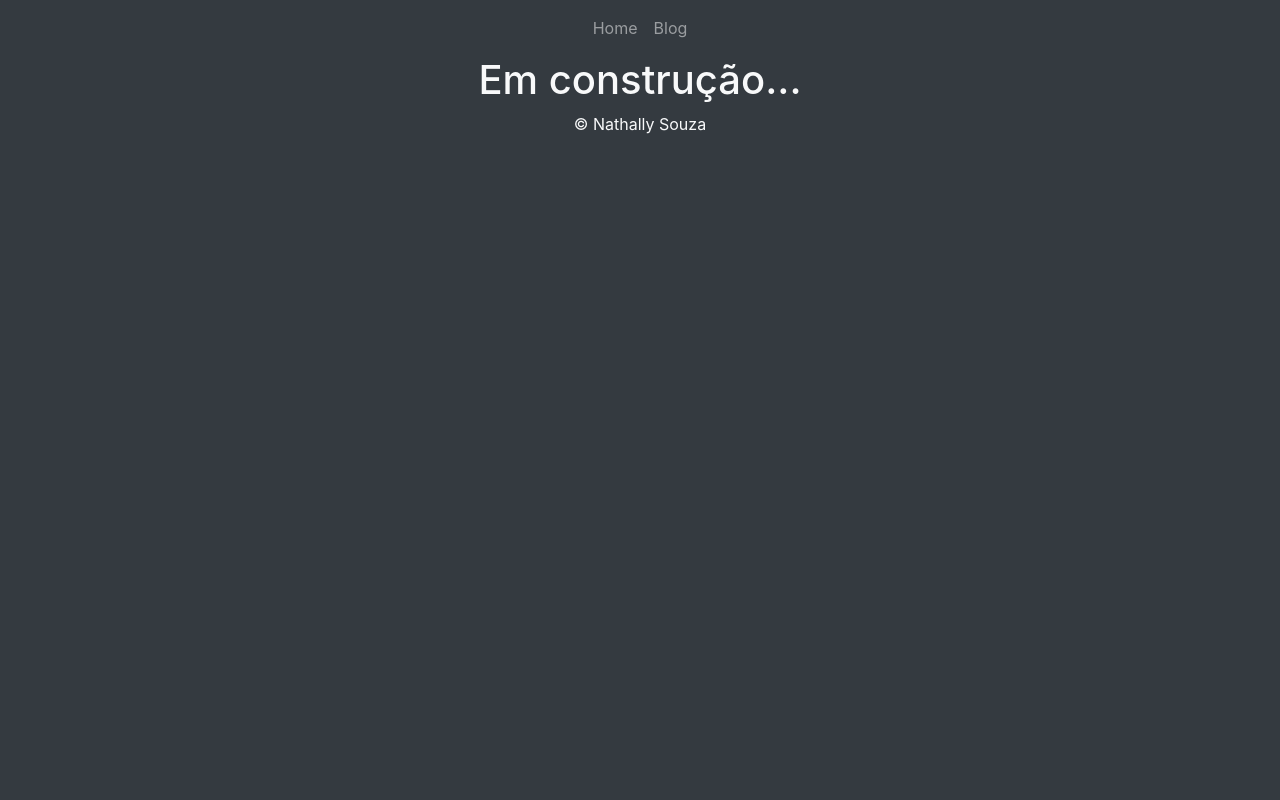
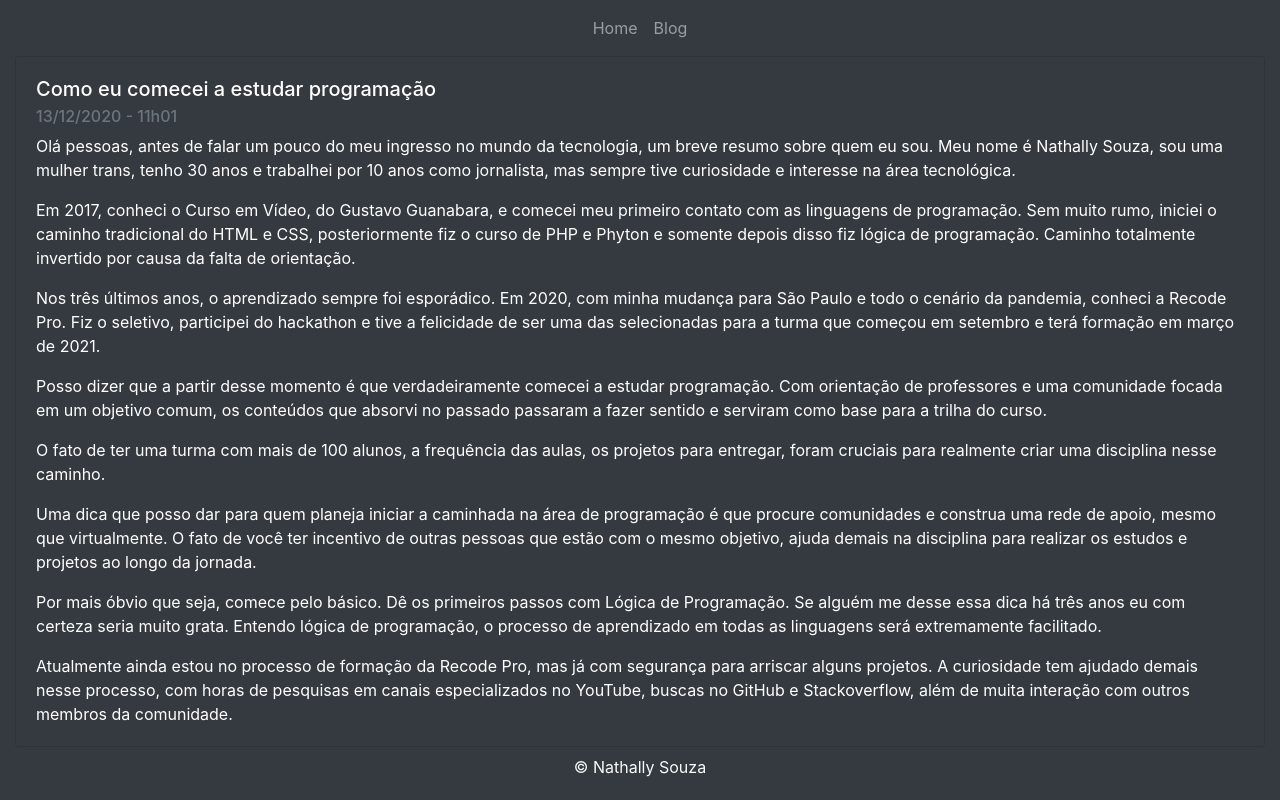
Before and after one commit to nathsouzadev/nathally, a React (Create React App) app: page /blog in a window 1280 px wide. Built offline with nearby package versions, Linux system fonts and the light colour scheme.

Commit message:
post blog

```diff
--- a/src/components/Blog/index.jsx
+++ b/src/components/Blog/index.jsx
@@ -1,9 +1,68 @@
-import React from 'react';
+import React from "react";
 
 const Blog = () => {
-    return(
-        <h1 className="text-center">Em construção...</h1>
-    )
-}
+  return (
+    <div className="card text-white bg-dark">
+      <div className="card-body">
+        <h5 className="card-title">Como eu comecei a estudar programação</h5>
+        <h6 className="card-subtitle mb-2 text-muted">13/12/2020 - 11h01</h6>
+        <p class="card-text">
+          Olá pessoas, antes de falar um pouco do meu ingresso no mundo da
+          tecnologia, um breve resumo sobre quem eu sou. Meu nome é Nathally
+          Souza, sou uma mulher trans, tenho 30 anos e trabalhei por 10 anos
+          como jornalista, mas sempre tive curiosidade e interesse na área
+          tecnológica.
+        </p>
+        <p class="card-text">
+          Em 2017, conheci o Curso em Vídeo, do Gustavo Guanabara, e comecei meu
+          primeiro contato com as linguagens de programação. Sem muito rumo,
+          iniciei o caminho tradicional do HTML e CSS, posteriormente fiz o
+          curso de PHP e Phyton e somente depois disso fiz lógica de
+          programação. Caminho totalmente invertido por causa da falta de
+          orientação.
+        </p>
+        <p class="card-text">
+          Nos três últimos anos, o aprendizado sempre foi esporádico. Em 2020,
+          com minha mudança para São Paulo e todo o cenário da pandemia, conheci
+          a Recode Pro. Fiz o seletivo, participei do hackathon e tive a
+          felicidade de ser uma das selecionadas para a turma que começou em
+          setembro e terá formação em março de 2021.
+        </p>
+        <p class="card-text">
+          Posso dizer que a partir desse momento é que verdadeiramente comecei a
+          estudar programação. Com orientação de professores e uma comunidade
+          focada em um objetivo comum, os conteúdos que absorvi no passado
+          passaram a fazer sentido e serviram como base para a trilha do curso.
+        </p>
+        <p class="card-text">
+          O fato de ter uma turma com mais de 100 alunos, a frequência das
+          aulas, os projetos para entregar, foram cruciais para realmente criar
+          uma disciplina nesse caminho.
+        </p>
+        <p class="card-text">
+          Uma dica que posso dar para quem planeja iniciar a caminhada na área
+          de programação é que procure comunidades e construa uma rede de apoio,
+          mesmo que virtualmente. O fato de você ter incentivo de outras pessoas
+          que estão com o mesmo objetivo, ajuda demais na disciplina para
+          realizar os estudos e projetos ao longo da jornada.
+        </p>
+        <p class="card-text">
+          Por mais óbvio que seja, comece pelo básico. Dê os primeiros passos
+          com Lógica de Programação. Se alguém me desse essa dica há três anos
+          eu com certeza seria muito grata. Entendo lógica de programação, o
+          processo de aprendizado em todas as linguagens será extremamente
+          facilitado.
+        </p>
+        <p class="card-text">
+          Atualmente ainda estou no processo de formação da Recode Pro, mas já
+          com segurança para arriscar alguns projetos. A curiosidade tem ajudado
+          demais nesse processo, com horas de pesquisas em canais especializados
+          no YouTube, buscas no GitHub e Stackoverflow, além de muita interação
+          com outros membros da comunidade.
+        </p>
+      </div>
+    </div>
+  );
+};
 
 export default Blog;
```
Also changed, not shown: 1 other file (tests, documents, lock files or other folders).
